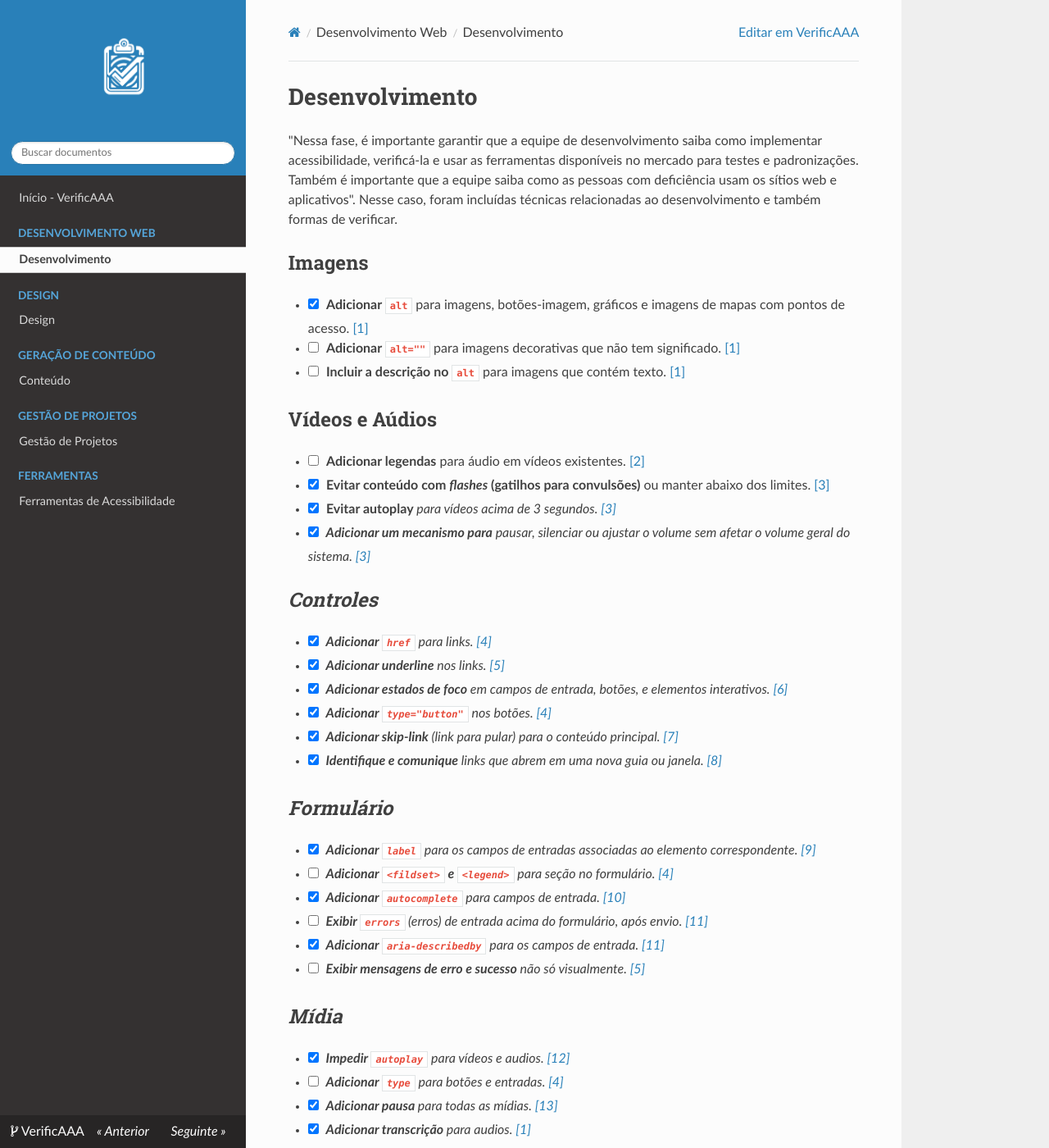
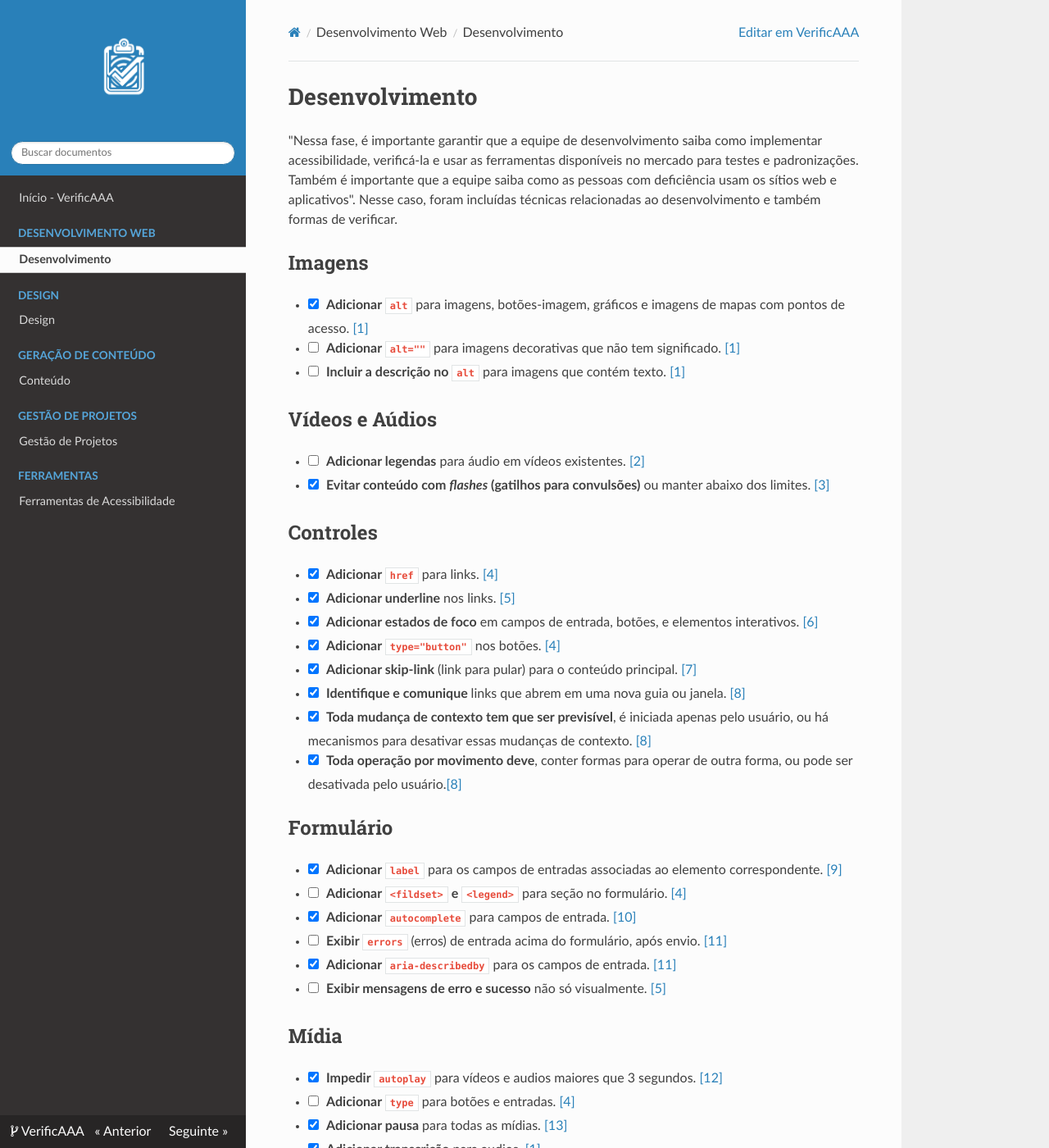
Before and after one commit to UnBIHC2025-1/IHC-2025.1-Grupo04, an MkDocs documentation site: the page built from docs/devWeb/non_text_content.md, in a window 1280 px wide and 1400 px high. Shown: the whole window at 82% size. Built offline with MkDocs 1.6.1, drawn with Linux system fonts in a browser that asks for light colours; nearby versions of some CDN libraries; some of the changed text lies outside the part shown.

Commit message:
Melhorias do pocket

````diff
--- a/docs/devWeb/non_text_content.md
+++ b/docs/devWeb/non_text_content.md
@@ -11,8 +11,6 @@ testes e padronizações. Também é importante que a equipe saiba como as pesso
 ## Vídeos e Aúdios
 - [ ] <b> Adicionar legendas</b> para áudio em vídeos existentes. <a id="TEC2" href="#RP2">[2]</a>
 - [x] <b> Evitar conteúdo com <i>flashes</i> (gatilhos para convulsões)</b> ou manter abaixo dos limites. <a id="TEC3" href="#RP3">[3]</a>
-- [x] <b> Evitar autoplay <i></b> para vídeos acima de 3 segundos. <a id="TEC3" href="#RP3">[3]</a>
-- [x] <b> Adicionar um mecanismo para<i></b> pausar, silenciar ou ajustar o volume sem afetar o volume geral do sistema. <a id="TEC3" href="#RP3">[3]</a>
 
 ## Controles
 - [x] <b> Adicionar ``` href ```</b> para links. <a id="TEC4" href="#RP4">[4]</a>
@@ -21,6 +19,9 @@ testes e padronizações. Também é importante que a equipe saiba como as pesso
 - [x] <b> Adicionar ```type="button"```</b> nos botões. <a id="TEC4" href="#RP4">[4]</a>
 - [x] <b> Adicionar skip-link </b> (link para pular) para o conteúdo principal. <a id="TEC7" href="#RP7">[7]</a>
 - [x] <b> Identifique e comunique </b> links que abrem em uma nova guia ou janela. <a id="TEC8" href="#RP8">[8]</a>
+- [x] <b> Toda mudança de contexto tem que ser previsível</b>, é iniciada apenas pelo usuário, ou há mecanismos para desativar essas mudanças de contexto. <a id="TEC8" href="#RP8">[8]</a>
+- [x] <b> Toda operação por movimento deve</b>, conter formas para operar de outra forma, ou pode ser desativada pelo usuário.<a id="TEC8" href="#RP8">[8]</a>
+
 
 ## Formulário
 - [x] <b> Adicionar ``` label ```</b> para os campos de entradas associadas ao elemento correspondente. <a id="TEC9" href="#RP9">[9]</a>
@@ -31,7 +32,7 @@ testes e padronizações. Também é importante que a equipe saiba como as pesso
 - [ ] <b> Exibir mensagens de erro e sucesso</b> não só visualmente. <a id="TEC5" href="#RP5">[5]</a>
 
 ## Mídia
-- [x] <b> Impedir ``` autoplay ```</b> para vídeos e audios. <a id="TEC12" href="#RP12">[12]</a>
+- [x] <b> Impedir ``` autoplay ```</b> para vídeos e audios maiores que 3 segundos. <a id="TEC12" href="#RP12">[12]</a>
 - [ ] <b> Adicionar ``` type ```</b> para botões e entradas. <a id="TEC4" href="#RP4">[4]</a>
 - [x] <b> Adicionar pausa </b> para todas as mídias. <a id="TEC13" href="#RP13">[13]</a>
 - [x] <b> Adicionar transcrição </b> para audios. <a id="TEC1" href="#RP1">[1]</a>
@@ -65,7 +66,8 @@ testes e padronizações. Também é importante que a equipe saiba como as pesso
 ## Tabela
 - [ ] <b> Use o ``` table ``` </b> para elementos em formato de tabela.  <a id="TEC4" href="#RP4">[4]</a>
 - [ ] Insira cabeçalhos para explicar os dados, <b>use ``` th ``` com  ``` scope ``` correto</b>.<a id="TEC15" href="#RP15">[15]</a>
-- [ ] <b> Use o ``` captione ``` </b> lemento para fornecer um título para a tabela.<a id="TEC17" href="#RP17">[17]</a>
+- [ ] <b> Use o ```caption``` </b> elemento para fornecer um título para a tabela.<a id="TEC17" href="#RP17">[17]</a>
+- [ ] <b> Toda tabela complexa,</b> possui uma descrição em texto.<a id="TEC15" href="#RP15">[15]</a>
 
 ## Modais
 - [ ] Deve ser <b> fácil fechar </b>.<a id="TEC19" href="#RP19">[19]</a>
````
Also changed, not shown: docs/design/design.md (+3 -0 lines).
